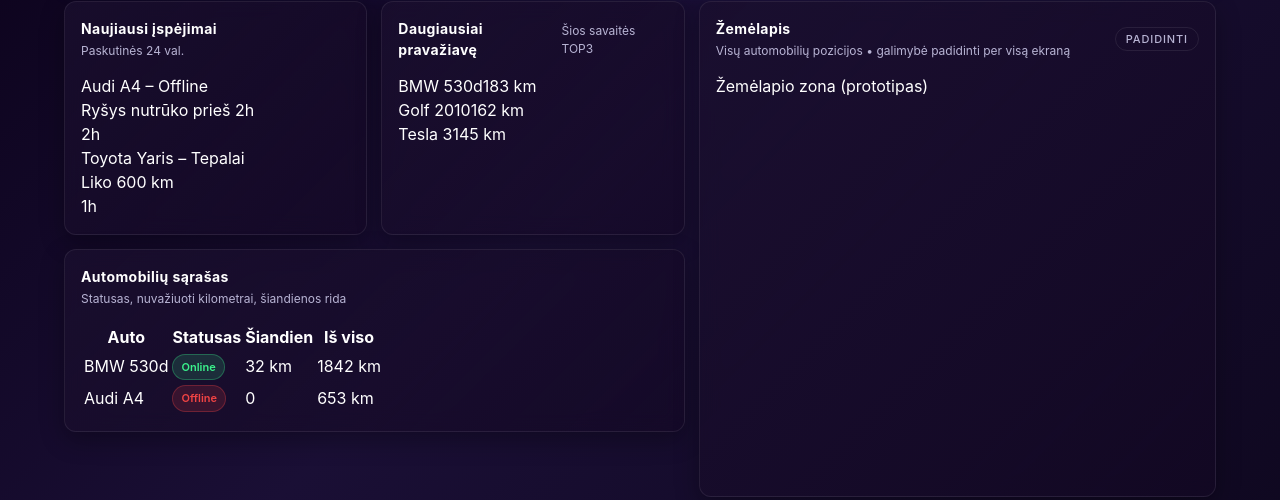
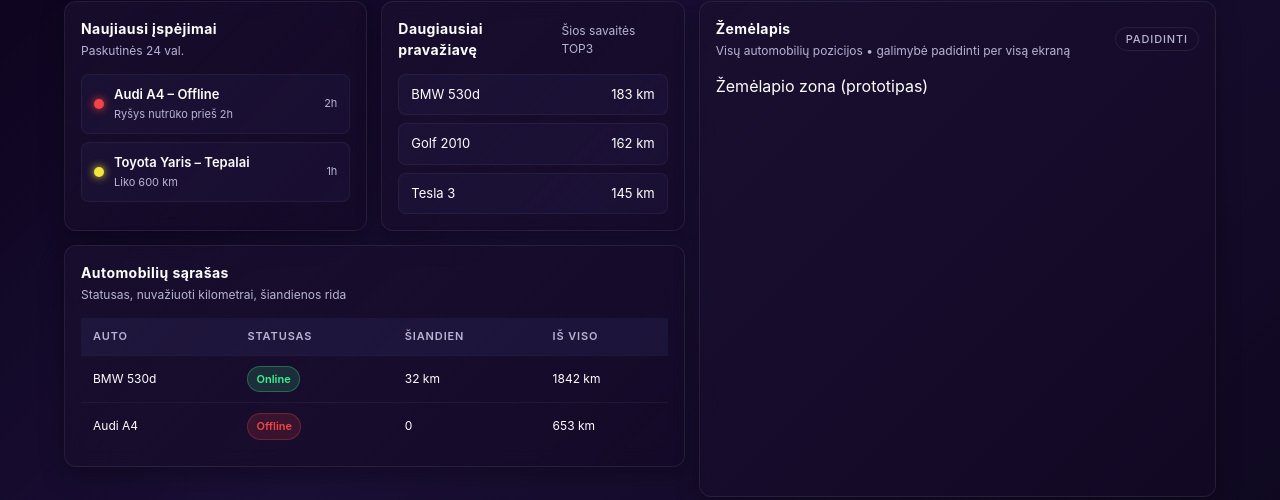
Before and after one commit to JustasKazl/fleet-tracking-system, a React (Vite) app in the folder fleet-dashboard/: page /dashboard in a window 1280 px wide. Shown: the part 263-763 px from the top of the page. Built offline with nearby package versions, Linux system fonts and the light colour scheme; no server answers; sample sign-in values are in the browser's storage.

Commit message:
Update styles.css

```diff
--- a/fleet-dashboard/src/styles.css
+++ b/fleet-dashboard/src/styles.css
@@ -1335,3 +1335,128 @@
   border-color: var(--accent);
   color: var(--accent);
 }
+
+/* ALERTS */
+.alert-list {
+  display: flex;
+  flex-direction: column;
+  gap: 8px;
+}
+
+.alert-item {
+  display: flex;
+  align-items: center;
+  gap: 10px;
+  padding: 10px 12px;
+  border-radius: 8px;
+  background: rgba(102, 126, 234, 0.05);
+  border: 1px solid var(--border-light);
+  transition: all 0.2s;
+}
+
+.alert-item:hover {
+  background: rgba(102, 126, 234, 0.1);
+  border-color: var(--border-color);
+}
+
+.alert-dot {
+  width: 10px;
+  height: 10px;
+  border-radius: 50%;
+  flex-shrink: 0;
+}
+
+.alert-dot.good {
+  background: var(--good);
+  box-shadow: 0 0 8px var(--good);
+}
+
+.alert-dot.warn {
+  background: var(--warn);
+  box-shadow: 0 0 8px var(--warn);
+}
+
+.alert-dot.bad {
+  background: var(--bad);
+  box-shadow: 0 0 8px var(--bad);
+}
+
+.alert-main {
+  flex: 1;
+}
+
+.alert-title {
+  font-size: 13px;
+  font-weight: 600;
+}
+
+.alert-meta {
+  font-size: 11px;
+  color: var(--text-muted);
+  margin-top: 2px;
+}
+
+.alert-time {
+  font-size: 11px;
+  color: var(--text-muted);
+  white-space: nowrap;
+}
+
+/* TOP VEHICLES */
+.top-list {
+  display: flex;
+  flex-direction: column;
+  gap: 8px;
+}
+
+.top-item {
+  display: flex;
+  align-items: center;
+  justify-content: space-between;
+  padding: 10px 12px;
+  border-radius: 8px;
+  background: rgba(102, 126, 234, 0.05);
+  border: 1px solid var(--border-light);
+  font-size: 13px;
+  transition: all 0.2s;
+}
+
+.top-item:hover {
+  background: rgba(102, 126, 234, 0.1);
+  border-color: var(--border-color);
+}
+
+/* TABLE */
+.vehicles-table {
+  width: 100%;
+  border-collapse: collapse;
+  font-size: 12px;
+}
+
+.vehicles-table thead {
+  background: rgba(102, 126, 234, 0.08);
+}
+
+.vehicles-table th,
+.vehicles-table td {
+  padding: 10px 12px;
+  border-bottom: 1px solid var(--border-light);
+  text-align: left;
+  white-space: nowrap;
+}
+
+.vehicles-table th {
+  font-size: 11px;
+  text-transform: uppercase;
+  letter-spacing: 0.08em;
+  color: var(--text-muted);
+  font-weight: 600;
+}
+
+.vehicles-table tr:hover {
+  background: rgba(102, 126, 234, 0.05);
+}
+
+.vehicles-table tr:last-child td {
+  border-bottom: none;
+}
```
